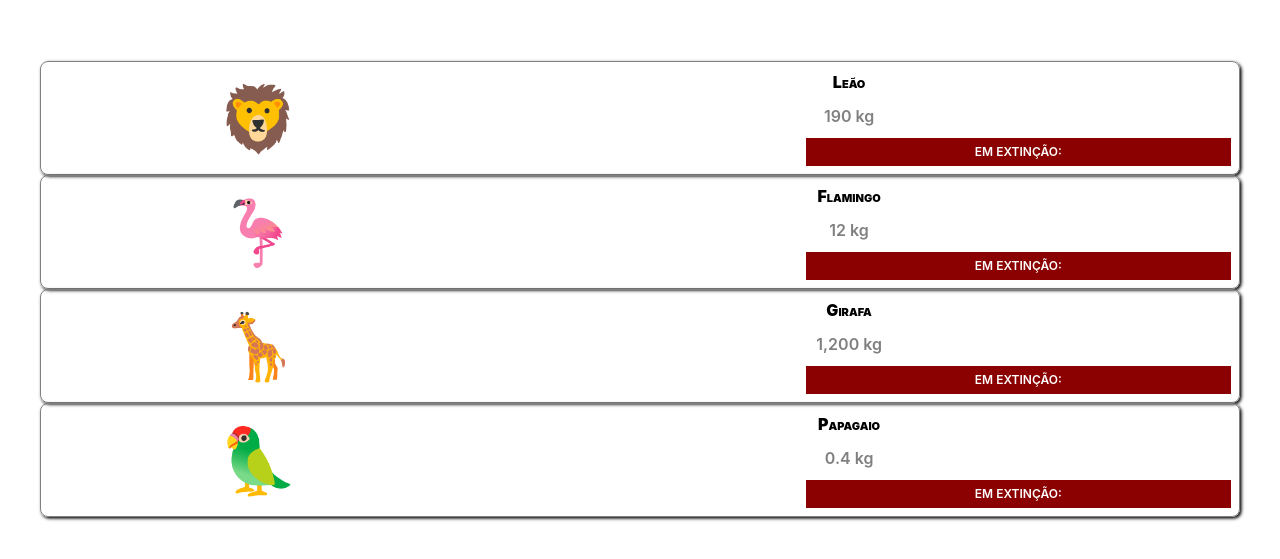
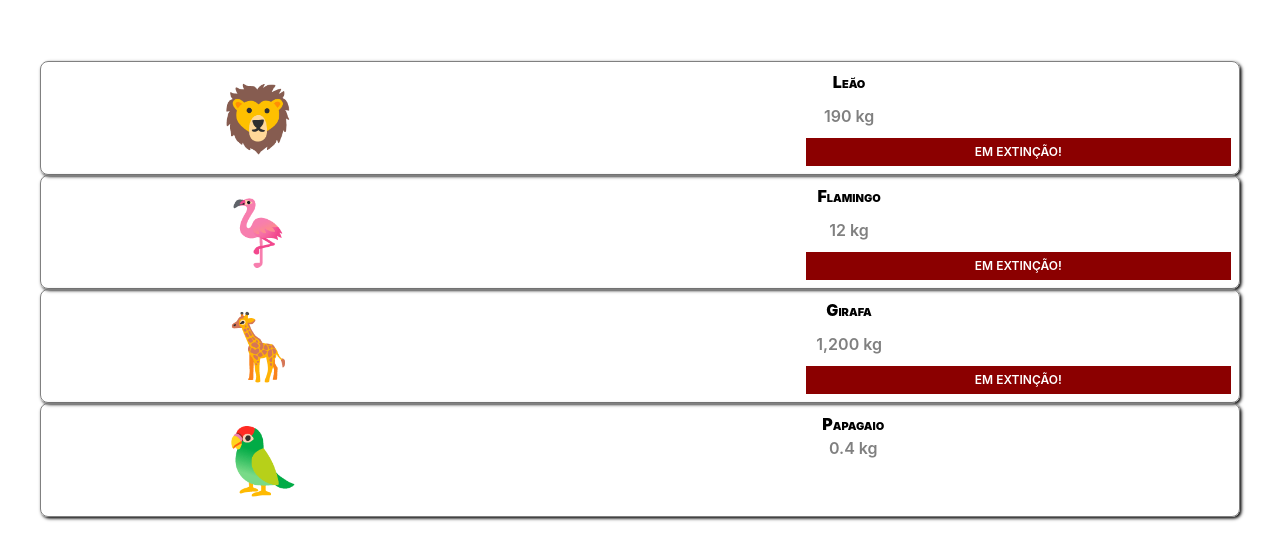
Before and after one commit to ufjf-dcc207/ufjf-dcc207-2024-3-a-atv03-VanessaTrajano, a React (Vite) app: page / in a window 1280 px wide. Shown: the part 111-670 px from the top of the page. Built offline with nearby package versions, Linux system fonts and the light colour scheme.

Commit message:
Adiciona a lógica para aparecer quando o animal esta em extinção

```diff
--- a/src/Animal.tsx
+++ b/src/Animal.tsx
@@ -12,7 +12,7 @@ function Animal({ icone, nome, peso, emExtincao }: AnimalProps) {
     <div className="icone">{icone}</div>
     <div className="nome">{nome}</div>
     <div className="peso">{peso.toLocaleString()} kg</div>
-    <div className="extincao">Em extinção: {emExtincao}</div>
+    {emExtincao && <div className="extincao">Em extinção!</div>}
   </div>;
 }
 
```
